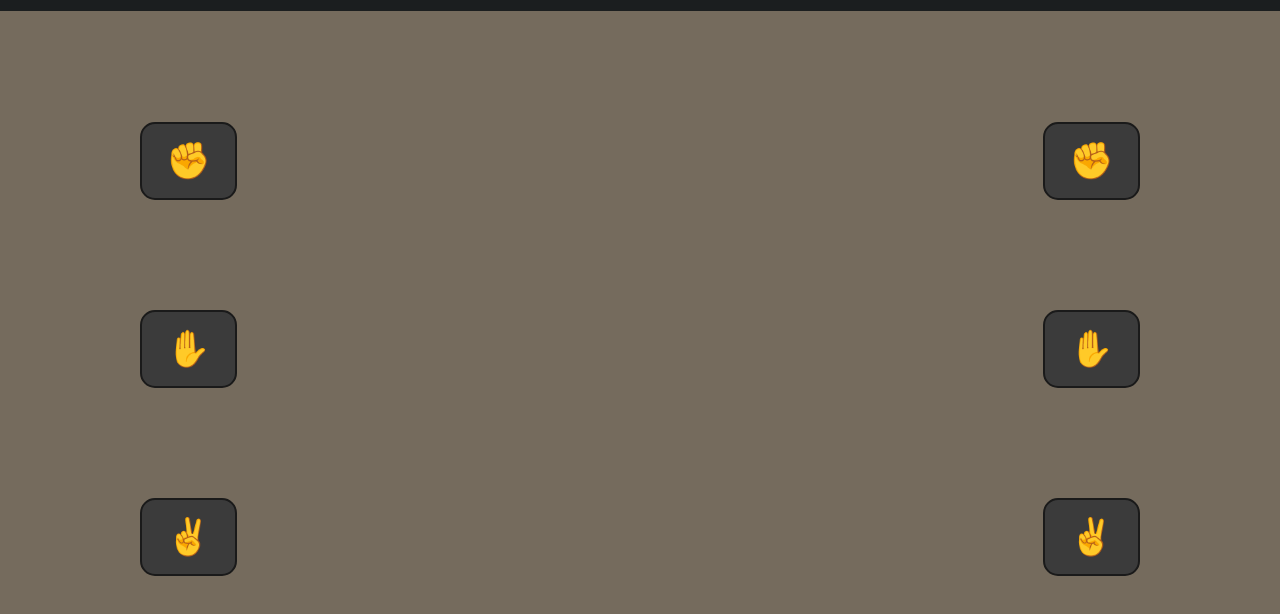
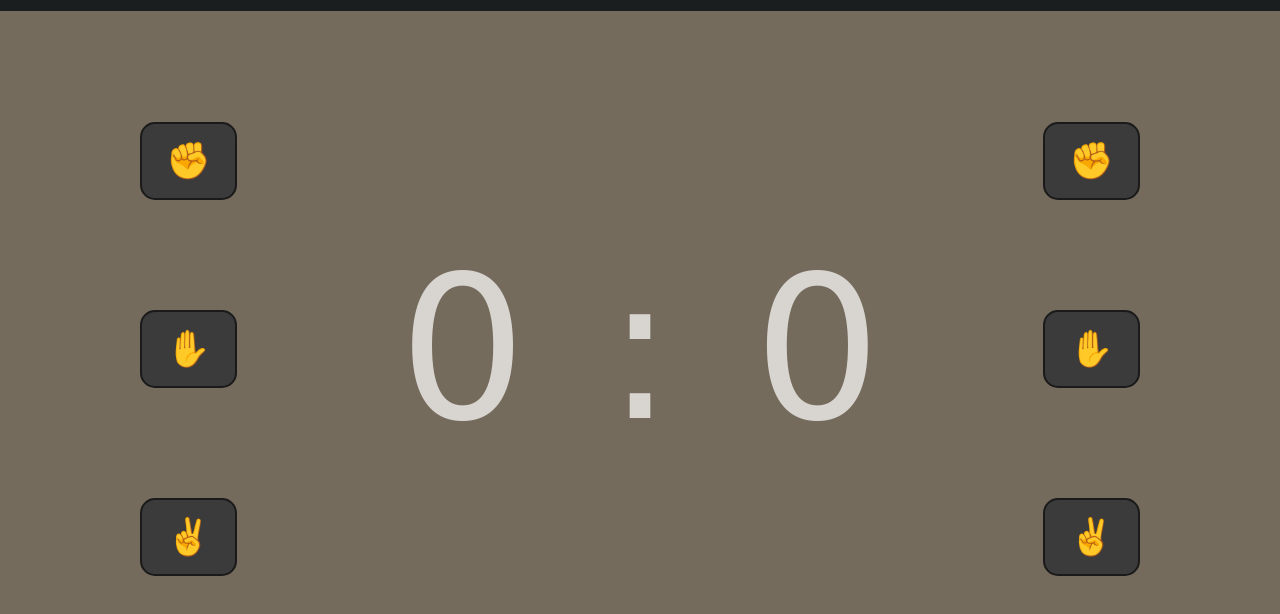
Before and after one commit to Zirenhub/rockPaperScissorsV2, a plain HTML site: page index.html in a window 1280 px wide. Shown: the part 114-728 px from the top of the page. Drawn offline with Linux system fonts and the light colour scheme; a web font is replaced by a local one.

Commit message:
created a score system

```diff
--- a/css/style.css
+++ b/css/style.css
@@ -24,7 +24,6 @@ body {
 
 h1 {
     color: rgb(216, 213, 208);
-    ;
 }
 
 .header {
@@ -88,3 +87,15 @@ h1 {
     box-shadow: none;
     transform: translateY(0);
 }
+
+.score {
+    display: flex;
+    font-family: 'Koulen', cursive;
+    font-size: 200px;
+    color: rgb(216, 213, 208);
+}
+
+.score div:nth-child(2) {
+    margin-left: 80px;
+    margin-right: 80px;
+}
--- a/index.html
+++ b/index.html
@@ -18,6 +18,17 @@
                 <button title="Paper" class="btn-player" id="player-paper">✋</button>
                 <button title="Scissors" class="btn-player" id="player-scissors">✌️</button>
             </div>
+            <div class="score">
+                <div class="player-score" id="playerScore">
+                    0
+                </div>
+                <div>
+                    :
+                </div>
+                <div class="computer-score" id="computerScore">
+                    0
+                </div>
+            </div>
             <div class="computer-btn">
                 <button title="Rock" class="btn-computer" id="computer-rock">✊</button>
                 <button title="Paper" class="btn-computer" id="computer-paper">✋</button>
--- a/js/script.js
+++ b/js/script.js
@@ -5,6 +5,13 @@ function computerPlay() {
   let options = ['rock', 'paper', 'scissors'];
   let option = options[Math.floor(Math.random() * options.length)];
   return option;
+}
+
+function gameScore() {
+  let playerDisplay = document.getElementById('playerScore');
+  let computerDisplay = document.getElementById('computerScore');
+  playerDisplay.textContent = playerScore;
+  computerDisplay.textContent = computerScore;
 }
 
 // function game() {
@@ -99,10 +106,13 @@ for (let button = 0; button < playButtons.length; button++) {
         );
         playerScore += 1;
       } else {
+        playerColor.style.backgroundColor = '#e3ff45';
+        computerColor.style.backgroundColor = '#e3ff45';
         console.log("It's a tie");
       }
     }
     removeStyle();
     playRound();
+    gameScore();
   });
 }
```
